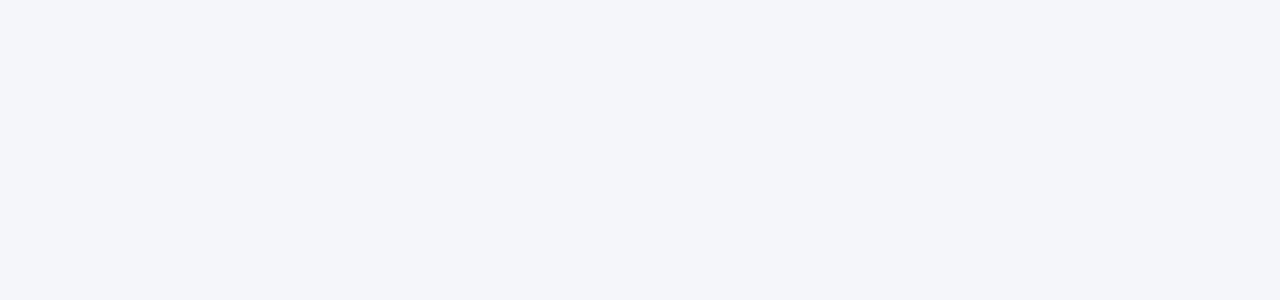
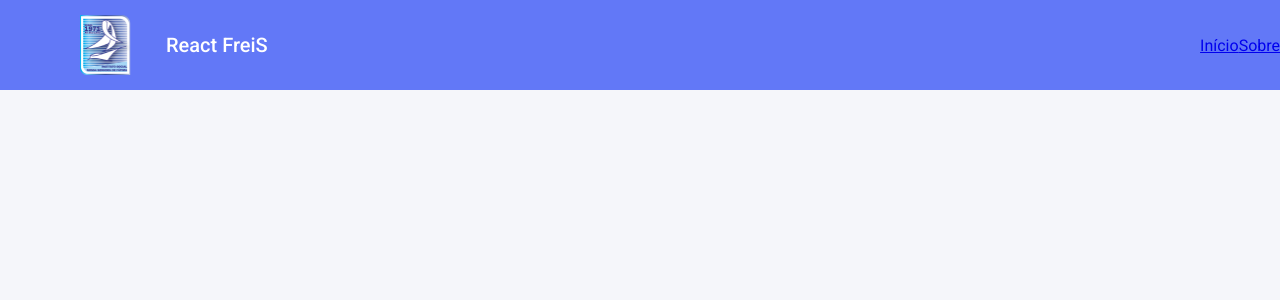
Before and after one commit to FFefo/discord-infoc, a React (Create React App) app: page /exercicio1 in a window 1280 px wide. Before the commit this address had no page. Shown: the top 300 px of the page. Built offline with nearby package versions, Linux system fonts and the light colour scheme; a web font is replaced by a local one.

Commit message:
Páginas linkadas

```diff
--- /dev/null
+++ b/src/pages/ex1/Ex1.jsx
@@ -0,0 +1,21 @@
+import './Ex1.scss'
+import { Link } from 'react-router-dom';
+
+export default function Exercicio1() {
+    return (
+      <div className="Ex1">
+        <header className="pagina-exercicio1">
+          <div className="logo">
+
+            <img src="/assets/images/frei-logo.png" alt='' width='51px' height='60px' />
+            <h2>React FreiS</h2>
+
+          </div>
+          <div className="topicos">
+            <Link to="/">Início</Link>
+            <Link to="/Sobre">Sobre</Link>
+          </div>
+        </header>
+        </div>
+    );
+}
--- /dev/null
+++ b/src/pages/ex1/Ex1.scss
@@ -0,0 +1,22 @@
+.pagina-exercicio1 {
+  display: flex;
+  align-items: center;
+  justify-content: space-between;
+  width: 100%;
+  height: 90px;
+  background-color: #6278F7;
+  color: white;
+
+  .logo {
+    display: flex;
+    align-items: center;
+    gap: 35px;
+    position: relative;
+    left: 80px;
+
+    h2 {
+      font-size: 20px;
+      font-weight: 500;
+    }
+  }
+}
--- /dev/null
+++ b/src/pages/ex2/Ex2.jsx
@@ -0,0 +1,21 @@
+import './Ex2.scss'
+import { Link } from 'react-router-dom';
+
+export default function Exercicio1() {
+    return (
+      <div className="Ex2">
+        <header className="pagina-exercicio2">
+          <div className="logo">
+
+            <img src="/assets/images/frei-logo.png" alt='' width='51px' height='60px' />
+            <h2>React FreiS</h2>
+
+          </div>
+          <div className="topicos">
+            <Link to="/">Início</Link>
+            <Link to="/Sobre">Sobre</Link>
+          </div>
+        </header>
+        </div>
+    );
+}
--- /dev/null
+++ b/src/pages/ex2/Ex2.scss
@@ -0,0 +1,22 @@
+.pagina-exercicio2 {
+  display: flex;
+  align-items: center;
+  justify-content: space-between;
+  width: 100%;
+  height: 90px;
+  background-color: #6278F7;
+  color: white;
+
+  .logo {
+    display: flex;
+    align-items: center;
+    gap: 35px;
+    position: relative;
+    left: 80px;
+
+    h2 {
+      font-size: 20px;
+      font-weight: 500;
+    }
+  }
+}
--- /dev/null
+++ b/src/pages/ex3/Ex3.jsx
@@ -0,0 +1,21 @@
+import './Ex3.scss'
+import { Link } from 'react-router-dom';
+
+export default function Exercicio1() {
+    return (
+      <div className="Ex3">
+        <header className="pagina-exercicio3">
+          <div className="logo">
+
+            <img src="/assets/images/frei-logo.png" alt='' width='51px' height='60px' />
+            <h2>React FreiS</h2>
+
+          </div>
+          <div className="topicos">
+            <Link to="/">Início</Link>
+            <Link to="/Sobre">Sobre</Link>
+          </div>
+        </header>
+        </div>
+    );
+}
--- /dev/null
+++ b/src/pages/ex3/Ex3.scss
@@ -0,0 +1,22 @@
+.pagina-exercicio3 {
+  display: flex;
+  align-items: center;
+  justify-content: space-between;
+  width: 100%;
+  height: 90px;
+  background-color: #6278F7;
+  color: white;
+
+  .logo {
+    display: flex;
+    align-items: center;
+    gap: 35px;
+    position: relative;
+    left: 80px;
+
+    h2 {
+      font-size: 20px;
+      font-weight: 500;
+    }
+  }
+}
--- a/src/pages/inicio/App.jsx
+++ b/src/pages/inicio/App.jsx
@@ -25,19 +25,19 @@ export default function Inicio() {
             <div className='ex1'>
               <img src='./assets/images/laranja.png' alt='' width='60' height='60' />
               <p className='nomeex'>Cupom de desconto</p>
-              <p>Exercício 01</p>
+              <Link to= '/exercicio1'><p>Exercício 01</p></Link>
             </div>
 
             <div className='ex2'>
               <img src='./assets/images/verde.png' alt='' width='60' height='60' />
               <p className='nomeex'>Converter Kg/gramas</p>
-              <p>Exercício 02</p>
+              <Link to= '/exercicio2'><p>Exercício 02</p></Link>
             </div>
 
             <div className='ex3'>
               <img src='./assets/images/ciano.png' alt='' width='60' height='60' />
               <p className='nomeex'>Valor total por quantidade</p>
-              <p>Exercício 03</p>
+              <Link to= '/exercicio3'><p>Exercício 03</p></Link>
             </div>
 
           </div>
--- a/src/rotas.jsx
+++ b/src/rotas.jsx
@@ -2,13 +2,20 @@ import './index.scss'
 import App from './pages/inicio/App';
 import Sobre from './pages/sobre/Sobre';
 import { BrowserRouter, Routes, Route } from 'react-router-dom';
+import Exercicio1 from './pages/ex1/Ex1';
+import Exercicio2 from './pages/ex2/Ex2';
+import Exercicio3 from './pages/ex3/Ex3';
 
 export default function Navegacao() {
     return (
         <BrowserRouter>
             <Routes>
-                <Route path='/' element={<App />} />
-                <Route path='/sobre' element={<Sobre />} />
+                <Route path= '/' element={<App />} />
+                <Route path= '/sobre' element={<Sobre />} />
+                <Route path= '/exercicio1' element={<Exercicio1 />} />
+                <Route path= '/exercicio2' element={<Exercicio2 />} />
+                <Route path= '/exercicio3' element={<Exercicio3 />} />
+
             </Routes>
         </BrowserRouter>
     )
```
